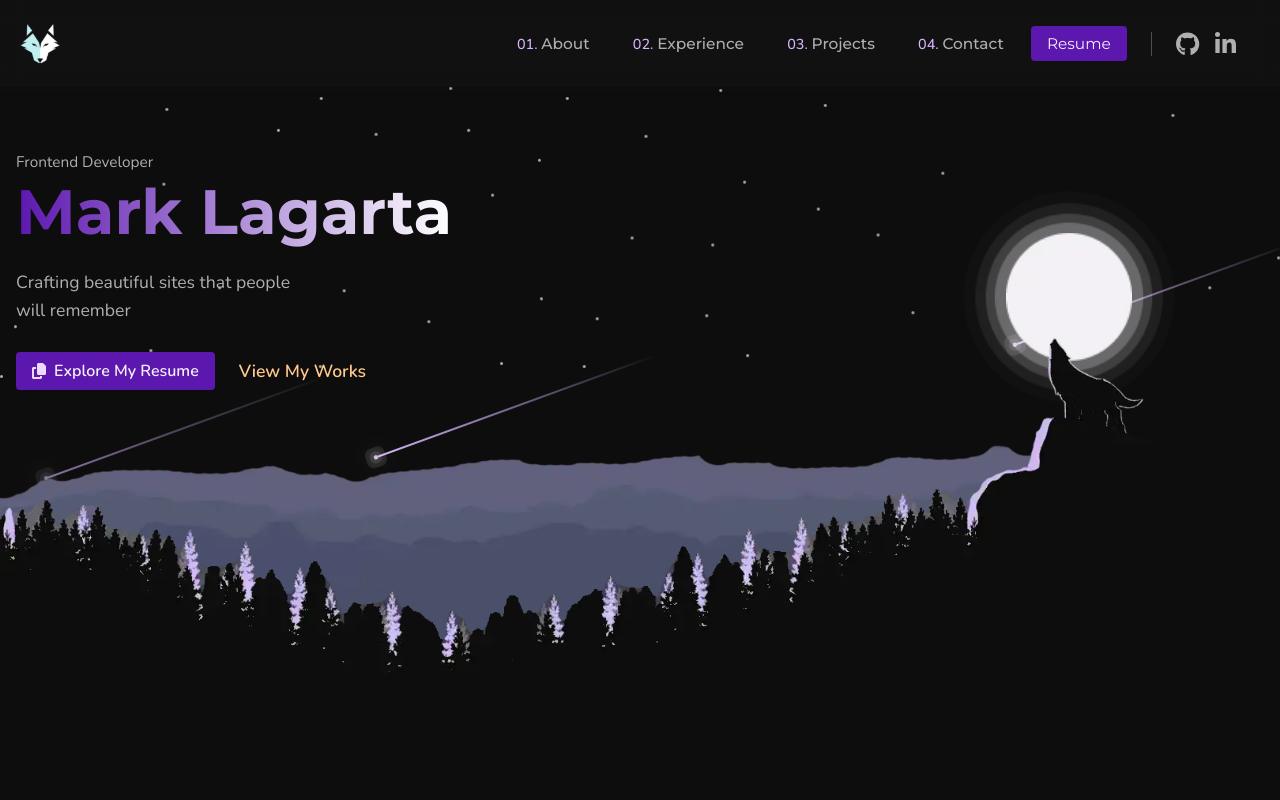
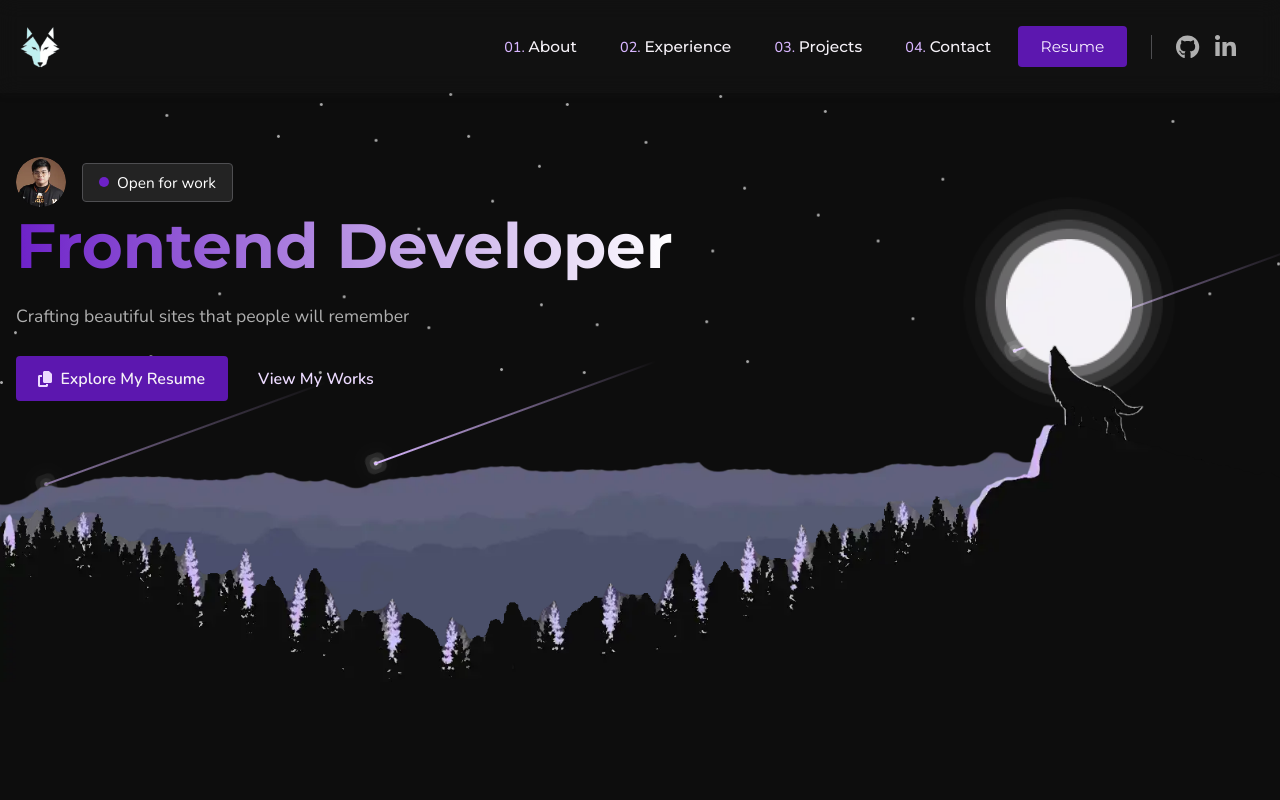
Before and after one commit to Chillpill23/PortfolioV2, a React (Vite) app: page / in a window 1280 px wide. Shown: the top 800 px of the page. Built offline with nearby package versions, Linux system fonts and the light colour scheme.

Commit message:
Update - UI/UX update

```diff
--- a/src/App.css
+++ b/src/App.css
@@ -19,6 +19,7 @@
   --clr-primary:#8623FF;
   --clr-primarydark:#310e5d;
   --clr-primary900:#5c17af;
+  --clr-primary800:#6d21c8;
   --clr-primary400:#D8B6FF;
   --clr-primary200:#ECDAFF;
   --clr-primary100:#F6EDFF;
@@ -33,7 +34,7 @@
   --clr-neutral500:#8f8e8e;
   --clr-neutral600:#4E4E51;
   --clr-neutral700:#3D3D3E;
-  --clr-neutral800:#282828;
+  --clr-neutral800:#232323;
   --clr-neutral900:#0d0d0d;
 
   --br-radius:4px;
@@ -206,7 +207,8 @@ section{
 }
 
 .cta.secondary span{
-  color: var(--clr-secondary200);
+  color: var(--clr-primary200);
+  font-size:var(--fs-xs)
 }
 
 .highlight{
@@ -278,7 +280,7 @@ img{
   }
 
   .cta{
-    padding:0.5rem 1rem;
+    padding:0.7rem 1.4rem;
   }
 
   .cta.secondary{
--- a/src/components/section/Hero.tsx
+++ b/src/components/section/Hero.tsx
@@ -9,6 +9,7 @@ const Hero = () => {
 
   const images = import.meta.glob("../../assets/hero/*.webp", { eager: true });
 
+  const profile = images["../../assets/hero/profile.webp"].default
   const wolf = images["../../assets/hero/wolf-layer.webp"].default;
   const mountain = images["../../assets/hero/mountain-layer.webp"].default;
 
@@ -24,13 +25,14 @@ const Hero = () => {
 
         <Reveal>
           <small className="hero__subtitle">
-            Frontend Developer
+            <img src={profile} alt="Profile image"/>
+            <span><span className='circle'></span>Open for work</span>
           </small>
         </Reveal>
 
         <Reveal>
           <h1 className="hero__title">
-            Mark Lagarta
+            Frontend Developer
           </h1>
         </Reveal>
 
--- a/src/styles/Header.css
+++ b/src/styles/Header.css
@@ -85,6 +85,7 @@ nav li{
 
 nav a{
   cursor: pointer;
+  color: var(--clr-neutral200);
   padding: 1rem 2rem;
   font-size: var(--fs-sub);
   font-family: var(--ff-main);
--- a/src/styles/Home.css
+++ b/src/styles/Home.css
@@ -23,10 +23,44 @@
   z-index: 5;
 }
 
+.hero__subtitle{
+  display: flex;
+  align-items: center;
+  gap: 1rem;
+
+}
+
+.hero__subtitle img{
+  border-radius: 100%;
+  width:50px;
+  height: auto;
+}
+
+.hero__subtitle > span{
+  background: var(--clr-neutral800);
+  border:1px solid var(--clr-neutral600);
+  border-radius: 4px;
+  color:var(--clr-neutral);
+  display: flex;
+  align-items: center;
+  gap: 0.5rem;
+  padding: 0.5rem 1rem;
+}
+
+
+.hero__subtitle .circle{
+  background: var(--clr-primary800);
+  border-radius: 100%;
+  display: block;
+  height:10px;
+  width:10px;
+}
+
+
 .hero__title{
-  background-image: -webkit-gradient(linear,left top, right top,from(var(--clr-primary900)), to(var(--clr-neutral)));
-  background-image: -o-linear-gradient(left,var(--clr-primary900), var(--clr-neutral));
-  background-image: linear-gradient(to right,var(--clr-primary900), var(--clr-neutral));
+  background-image: -webkit-gradient(linear,left top, right top,from(var(--clr-primary800)), to(var(--clr-neutral)));
+  background-image: -o-linear-gradient(left,var(--clr-primary800), var(--clr-neutral));
+  background-image: linear-gradient(to right,var(--clr-primary800), var(--clr-neutral));
   color: transparent;
   -webkit-background-clip: text;
           background-clip: text;
@@ -48,6 +82,7 @@
 
 .hero__cta{
   color:var(--clr-neutral200);
+  font-size:var(--fs-xs);
   position: relative;
   transition: 0.2s ease all;
   margin: 0.5rem 0;
@@ -362,6 +397,10 @@
     height: 100%;
   }
 
+  .hero__caption{
+    width:100%;
+  }
+
   .hero__cta-wrapper{
     gap:0.5rem;
   }
@@ -523,10 +562,6 @@
             transform:translate(50%, -50%) scale(1.2)
   }
 
-  .hero__cta{
-    font-size: var(--fs-xs);
-  }
-
 
   /* Projects */
 
```
Also changed, not shown: src/assets/hero/profile.webp (added).
